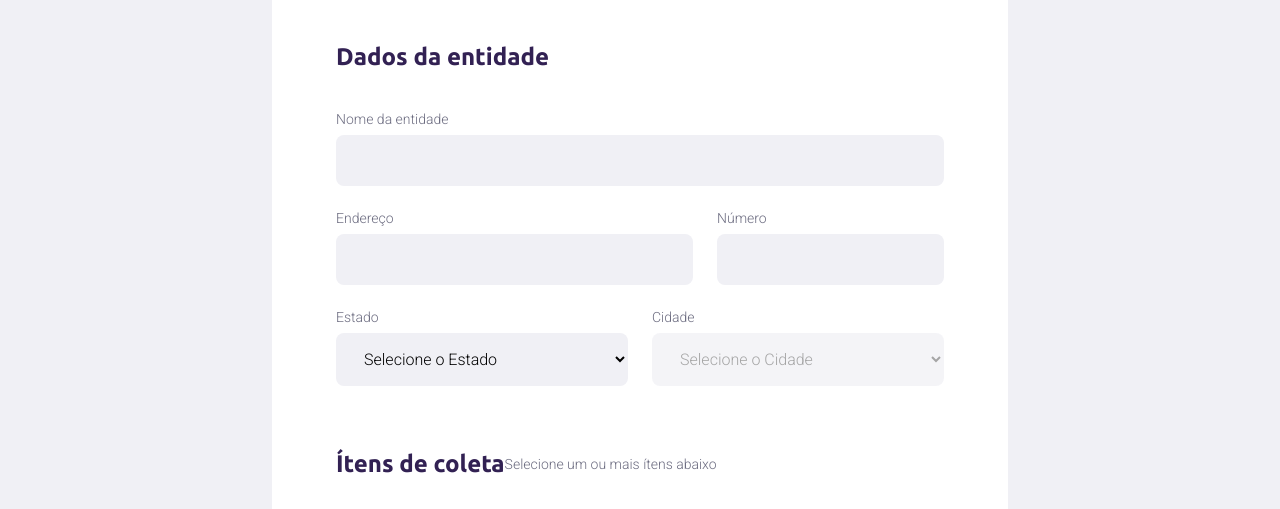
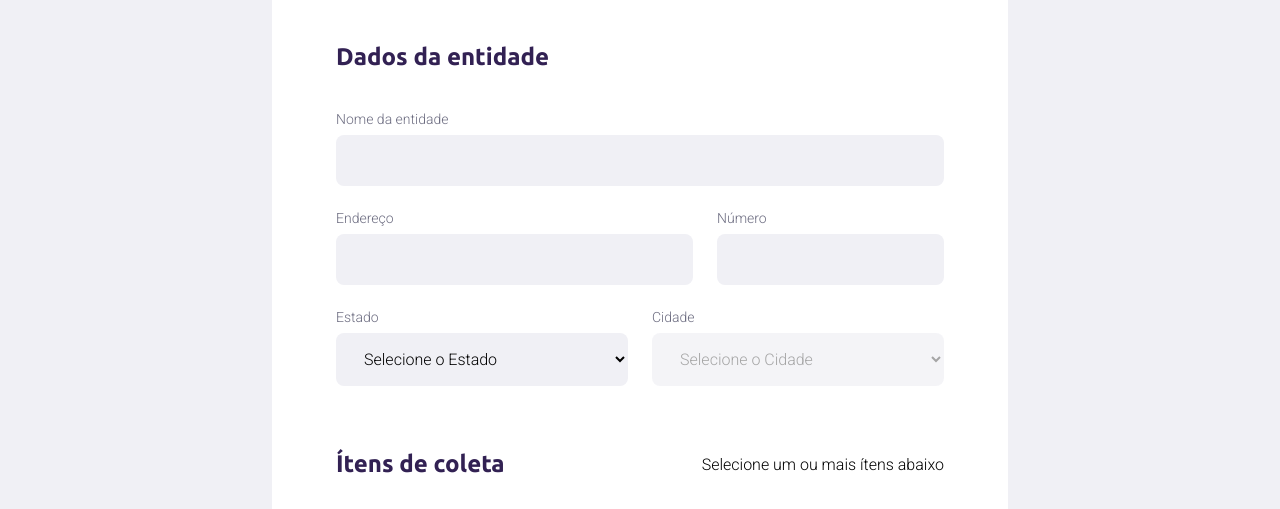
Before and after one commit to glaubersabino/nlw-rocketseat, a plain HTML site: page cadastro.html in a window 1280 px wide. Shown: the part 291-800 px from the top of the page. Drawn offline with Linux system fonts and the light colour scheme; no server answers.

Commit message:
fix: Correção do alinhamento da descrição da coleta de itens.

```diff
--- a/cadastro.html
+++ b/cadastro.html
@@ -63,7 +63,7 @@
             <fieldset>
               <legend>
                 <h2>Ítens de coleta</h2>
-                <p>Selecione um ou mais ítens abaixo</p>
+                <span>Selecione um ou mais ítens abaixo</span>
               </legend>
 
               <div class="items-grid">
--- a/css/main.css
+++ b/css/main.css
@@ -149,6 +149,7 @@ main a span::after {
 }
 
 #page-cadastro main fieldset legend {
+  width: 100%;
   display: flex;
   align-items: center;
   justify-content: space-between;
```
